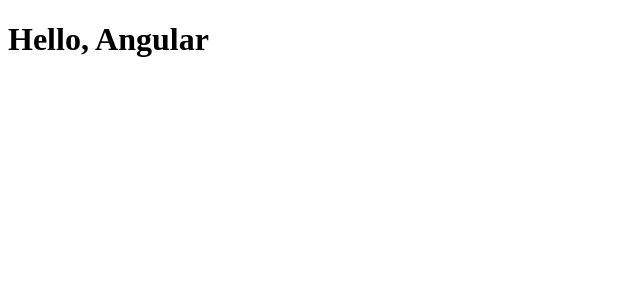
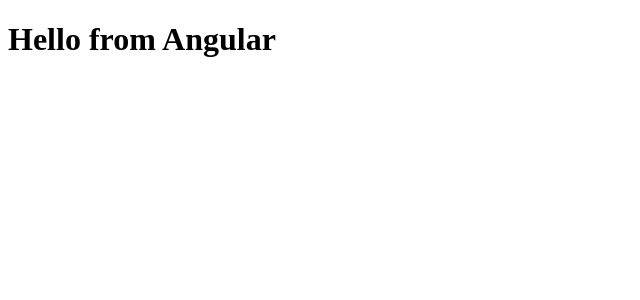
Before and after one commit to chibuzor9/notes-app, an Angular app: page / in a window 1280 px wide. Shown: the top 300 px of the page, without its empty margins (0-640 px from the left). Built offline with nearby package versions, Linux system fonts and the light colour scheme.

Commit message:
modified:   src/app/app.component.html 	modified:   src/app/app.component.ts 	modified:   src/app/app.component.html

```diff
--- a/src/app/app.component.html
+++ b/src/app/app.component.html
@@ -1 +1 @@
-<h1>Hello, Angular</h1>
+<h1>Hello from Angular</h1>
--- a/src/app/app.component.ts
+++ b/src/app/app.component.ts
@@ -5,6 +5,5 @@ import { Component } from '@angular/core';
   templateUrl: './app.component.html',
   styleUrls: ['./app.component.css']
 })
-export class AppComponent {
-  title = 'Sololearn';
-}
+
+export class AppComponent {}
```
